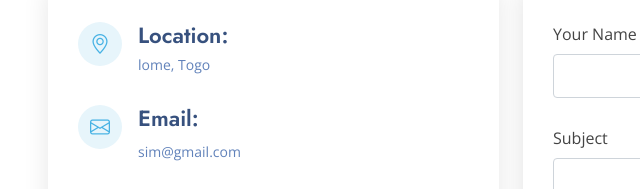
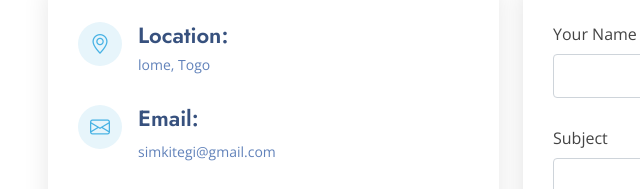
Before and after one commit to simonpierrek/simonpierre, a plain HTML site: page index.html in a window 1280 px wide. Shown: the part 4836-5025 px from the top of the page, 34-674 px from the left. Drawn offline with nearby package versions, Linux system fonts and the light colour scheme; files whose address does not match are found by name.

Commit message:
Update index.html

```diff
--- a/index.html
+++ b/index.html
@@ -715,7 +715,7 @@
               <div class="email">
                 <i class="bi bi-envelope"></i>
                 <h4>Email:</h4>
-                <p>sim@gmail.com</p>
+                <p>simkitegi@gmail.com</p>
               </div>
 
               <div class="phone">
```
